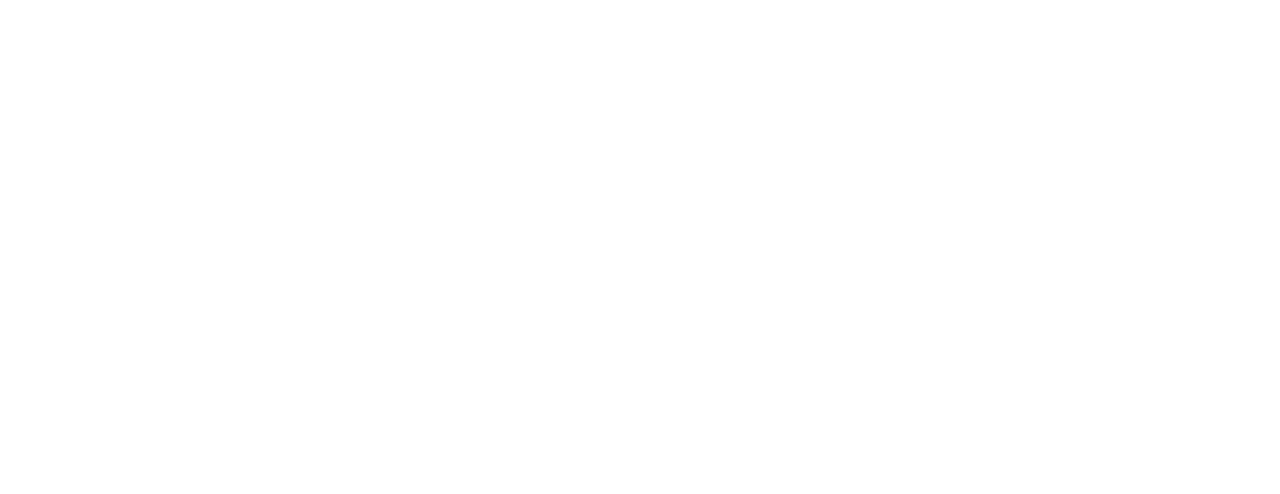
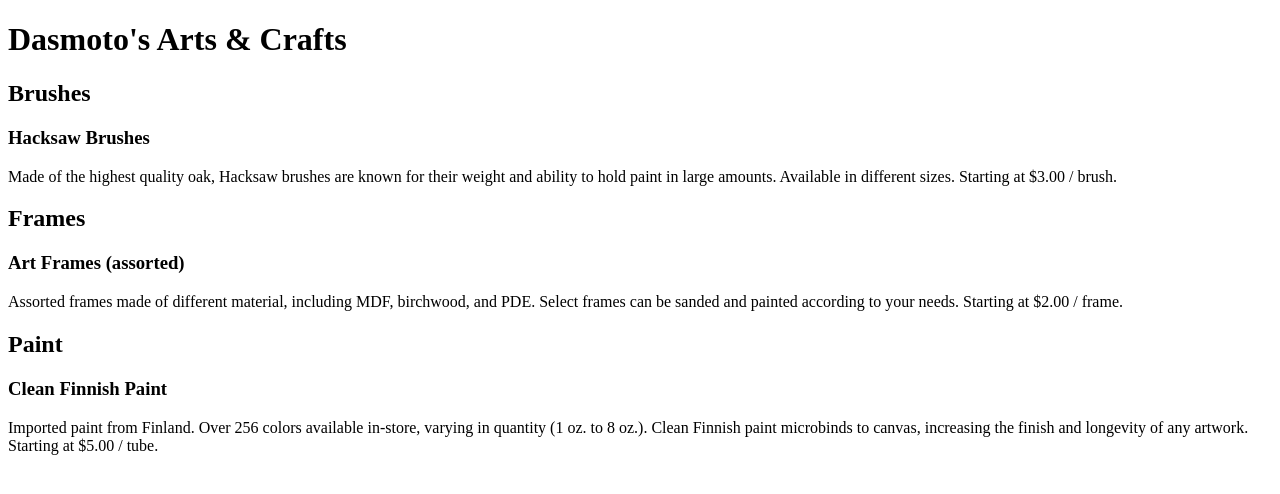
Before and after one commit to devoncastillo/CSS, a plain HTML site: page Dasmoto's Arts & Crafts/index.html in a window 1280 px wide. Drawn offline with Linux system fonts and the light colour scheme.

Commit message:
Setup basic html doc structure and content

```diff
--- a/Dasmoto's Arts & Crafts/index.html
+++ b/Dasmoto's Arts & Crafts/index.html
@@ -4,6 +4,32 @@
         <title>Dasmoto's Arts & Crafts</title>
     </head>
     <body>
-
+        <header>
+            <h1>Dasmoto's Arts & Crafts</h1>
+        </header>
+        <main>
+            <section id="brushes">
+                <h2>Brushes</h2>
+                <h3>Hacksaw Brushes</h3>
+                <p>Made of the highest quality oak, Hacksaw brushes are known
+                for their weight and ability to hold paint in large amounts.
+                Available in different sizes. Starting at $3.00 / brush.</p>
+            </section>
+            <section id="frames">
+                <h2>Frames</h2>
+                <h3>Art Frames (assorted)</h3>
+                <p>Assorted frames made of different material, including MDF,
+                birchwood, and PDE. Select frames can be sanded and painted
+                according to your needs. Starting at $2.00 / frame.</p>
+            </section>
+            <section id="paint">
+                <h2>Paint</h2>
+                <h3>Clean Finnish Paint</h3>
+                <p>Imported paint from Finland. Over 256 colors available
+                in-store, varying in quantity (1 oz. to 8 oz.). Clean Finnish
+                paint microbinds to canvas, increasing the finish and longevity
+                of any artwork. Starting at $5.00 / tube.</p>
+            </section>
+        </main>
     </body>
 </html>
```
